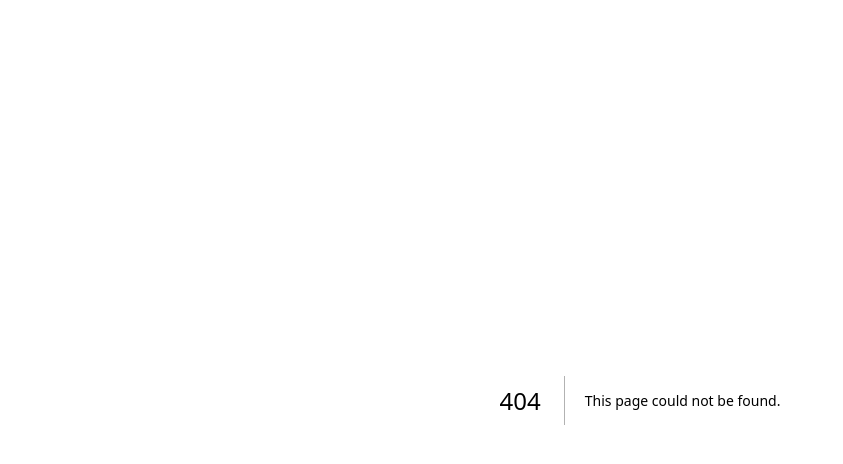
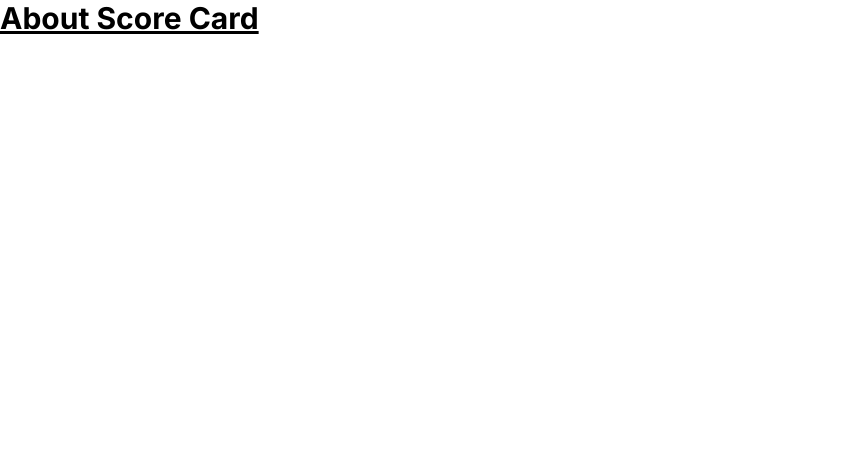
Before and after one commit to ex7r3me/score-card, a Next.js app: page /about in a window 1280 px wide. Before the commit this address had no page. Shown: the top 464 px of the page, without its empty margins (0-843 px from the left). Built offline with nearby package versions, Linux system fonts and the light colour scheme.

Commit message:
Add abobut page

```diff
--- /dev/null
+++ b/app/about/page.tsx
@@ -0,0 +1,7 @@
+export default function Home() {
+  return (
+    <div>
+      <h1 role='heading' className="text-3xl font-bold underline">About Score Card</h1>
+    </div>
+  );
+}
```
Also changed, not shown: 1 other file (tests, documents, lock files or other folders).
